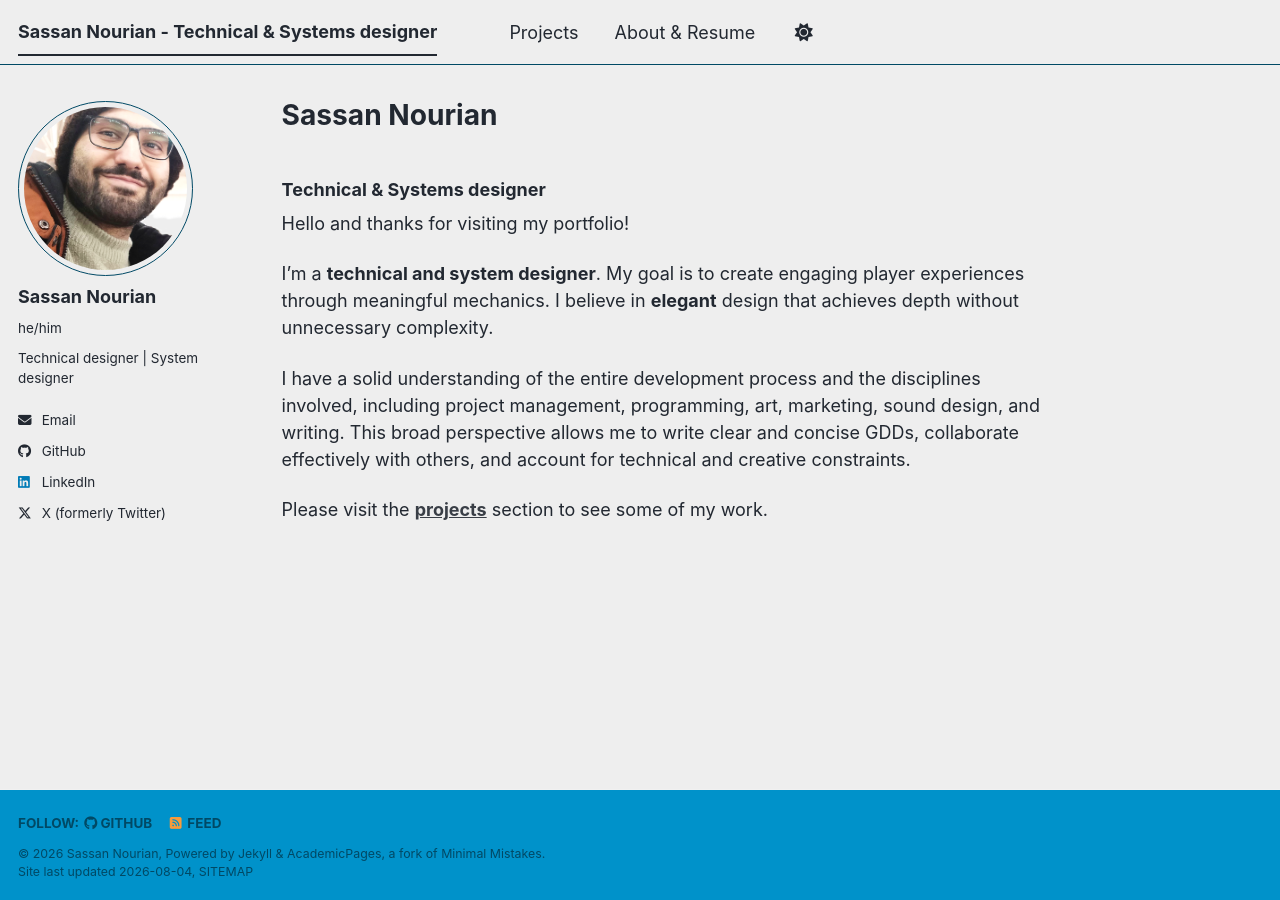
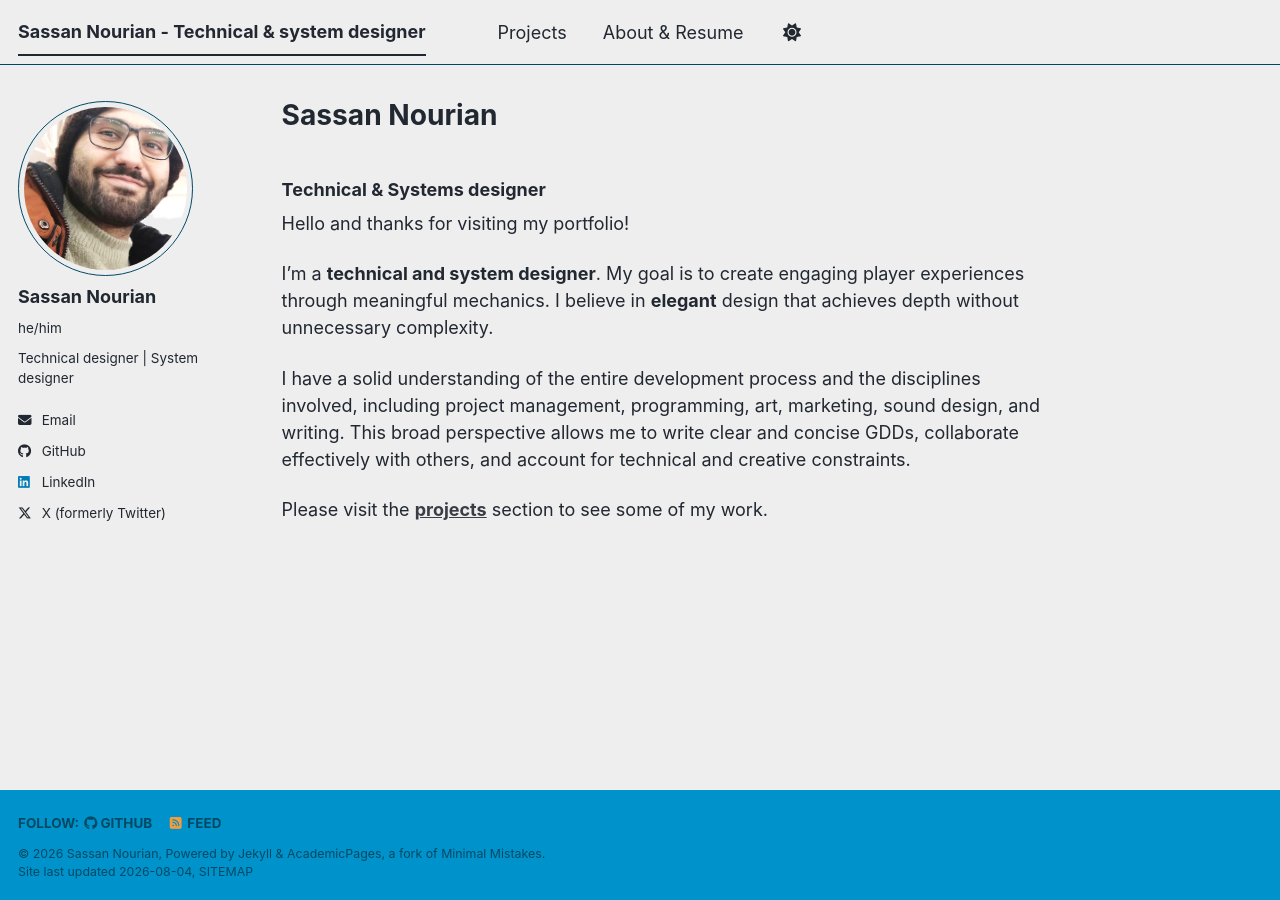
Before and after one commit to SassanTheDev/SassanTheDev.github.io, a Jekyll site: the page built from _pages/about.md, in a window 1280 px wide. Built offline with Jekyll 4.4.1, drawn with Linux system fonts in a browser that asks for light colours; a style sheet for code colours, icons or effects is not loaded.

Commit message:
Correct title from 'Systems' to 'system' designer

```diff
--- a/_config.yml
+++ b/_config.yml
@@ -9,7 +9,7 @@
 # Basic Site Settings
 locale                   : "en-US"
 site_theme               : "air" # The available themes options are "default", "air", "sunrise", "mint", "dirt" and "contrast"
-title                    : "Sassan Nourian - Technical & Systems designer"
+title                    : "Sassan Nourian - Technical & system designer"
 title_separator          : "-"
 name                     : &name "Sassan Nourian"
 description              : &description "Sassan Nourian's portfolio (Game designer)"   # Update this with a general description of your site, this is the default if not overridden by a page
```
